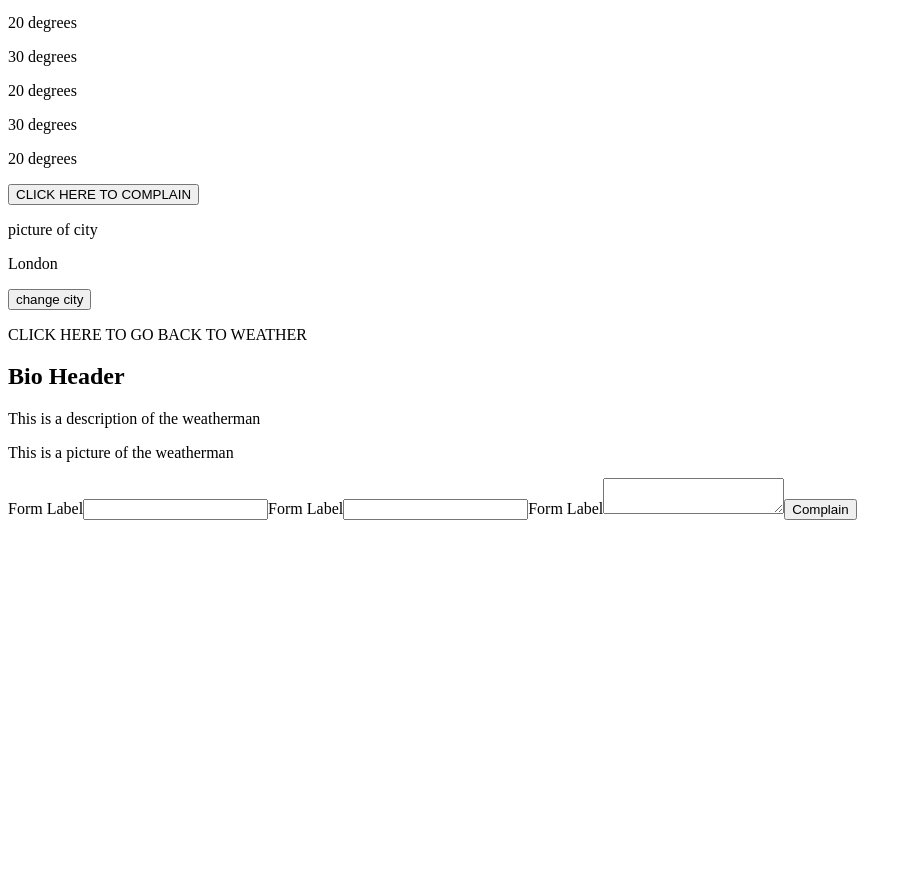
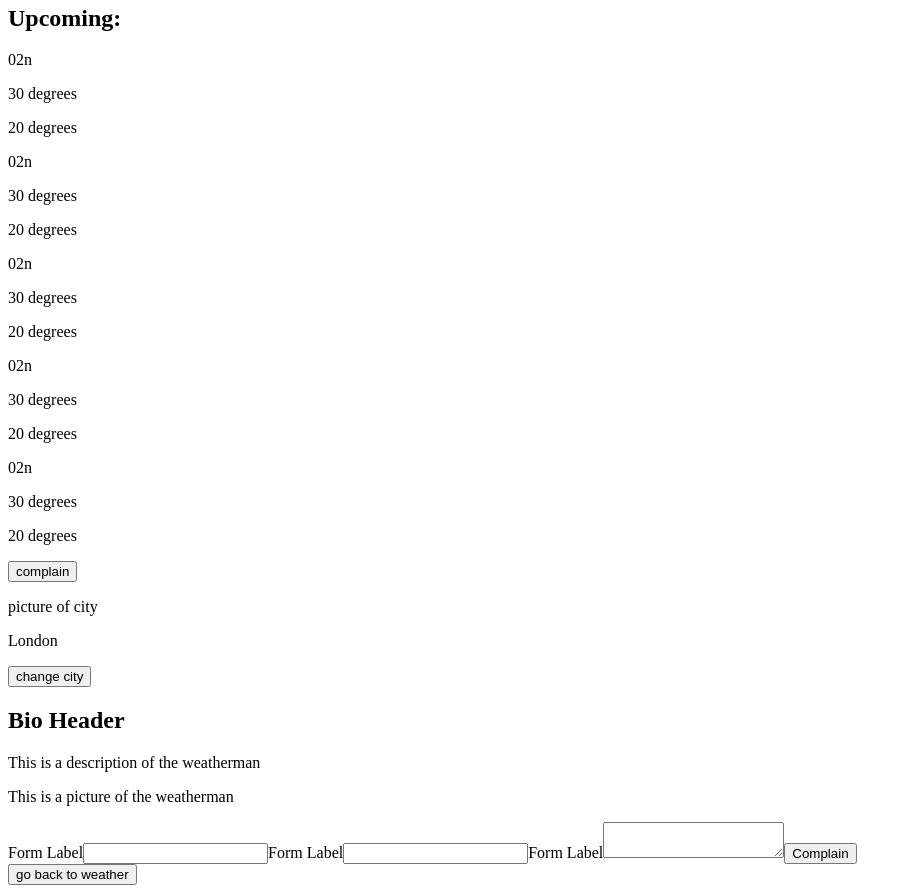
Before and after one commit to sarahlevins/weather-app, a React (Create React App) app: page / in a window 1280 px wide. Shown: the part 528-1421 px from the top of the page, without its empty margins (0-912 px from the left). Before the commit the page ends 1056 px from the top, so only its background shows below. Built offline with nearby package versions, Linux system fonts and the light colour scheme.

Commit message:
work with arrays

```diff
--- a/src/components/atoms/ComplainLink.js
+++ b/src/components/atoms/ComplainLink.js
@@ -3,7 +3,7 @@ import React from 'react';
 const ComplainLink = ({button, ...props}) => {
     return (
     <div>
-        <button>CLICK HERE TO COMPLAIN</button>
+        <button>complain</button>
     </div>
     );
 };
--- a/src/components/atoms/WeatherLink.js
+++ b/src/components/atoms/WeatherLink.js
@@ -3,7 +3,7 @@ import React from 'react';
 const WeatherLink = () => {
     return (
     <div>
-        <p>CLICK HERE TO GO BACK TO WEATHER</p>
+        <button>go back to weather</button>
     </div>
     );
 };
--- a/src/components/molecules/Bio.js
+++ b/src/components/molecules/Bio.js
@@ -8,7 +8,6 @@ import WeatherLink from '../atoms/WeatherLink';
 const Bio = () => {
     return (
     <div>
-        <WeatherLink />
         <BioHeader />
         <BioDescription />
         <BioPicture />
--- /dev/null
+++ b/src/components/organisms/Forecast.js
@@ -0,0 +1,24 @@
+import React from 'react';
+import WeeklyForecast from './WeeklyForecast';
+import { HOURLY_FORECAST } from '../../data/mockWeather';
+
+
+const Forecast = () => {
+
+    const chunkedArray = [];
+    const hourlyForecastArray = HOURLY_FORECAST.list
+    for(let i = 0; i <= hourlyForecastArray.length; i++) {
+            chunkedArray.push(hourlyForecastArray[i]);
+        }
+    console.log(chunkedArray);
+
+
+
+    return(
+        <div>
+
+        </div>
+    );
+}
+
+export default Forecast;
--- a/src/components/organisms/WeeklyForecast.js
+++ b/src/components/organisms/WeeklyForecast.js
@@ -2,13 +2,14 @@ import React from 'react';
 import DayWeather from '../molecules/DayWeather';
 import HourlyWeather from'../molecules/HourlyWeather';
 import { HOURLY_FORECAST } from '../../data/mockWeather';
-
+import Forecast from '../organisms/Forecast';
 
 const WeeklyForecast = ({icon, ...props}) => {
     return (
     <div>
         <h2>Today:</h2>
         <DayWeather  />
+        <Forecast />
         <HourlyWeather icon={icon}/>
         <h2>Upcoming:</h2>
         <DayWeather icon={icon} />
--- a/src/pages/ComplaintPage.js
+++ b/src/pages/ComplaintPage.js
@@ -1,6 +1,7 @@
 import React from 'react';
 import PageTemplate from '../components/templates/PageTemplate';
 import ComplaintForm from '../components/organisms/ComplaintForm';
+import WeatherLink from '../components/atoms/WeatherLink';
 import Bio from '../components/molecules/Bio';
 import {CURRENT_WEATHER} from '../data/mockWeather';
 
@@ -8,11 +9,20 @@ import {CURRENT_WEATHER} from '../data/mockWeather';
 
 const ComplaintPage = () => {
   return (
+
     <PageTemplate
     city = {CURRENT_WEATHER.name}
     cityimage = 'picture of city' >
+
     <Bio />
     <ComplaintForm />
+
+    <WeatherLink
+    // city = {}
+    // time = {}
+    // icon = {}
+    />
+
     </PageTemplate>
   );
 
--- a/src/pages/WeatherPage.js
+++ b/src/pages/WeatherPage.js
@@ -3,23 +3,25 @@ import WeeklyForecast from '../components/organisms/WeeklyForecast';
 import PageTemplate from '../components/templates/PageTemplate';
 import ComplainLink from'../components/atoms/ComplainLink';
 import {CURRENT_WEATHER, HOURLY_FORECAST, } from '../data/mockWeather';
+import Forecast from '../components/organisms/Forecast';
 
-const bloop = () => {
-  return(
-    <p>bloop</p>
-  );
-}
-
-const WeatherPage = (bloop) => {
+const WeatherPage = () => {
   return (
     <div>
       <PageTemplate
         city = {CURRENT_WEATHER.name}
         cityimage = 'picture of city'
-        temp = {CURRENT_WEATHER.main.temp}>
+        temp = {CURRENT_WEATHER.main.temp}
+        >
       <WeeklyForecast
-      icon = {HOURLY_FORECAST.list[0].weather.icon} />
+        icon = {HOURLY_FORECAST.list[0].weather[0].icon}
+        // temp = {}
+        // mintemp = {}
+        // maxtemp {}
+        // time = {}
+      />
       <ComplainLink />
+      <Forecast />
       </PageTemplate>
     </div>
   );
```
